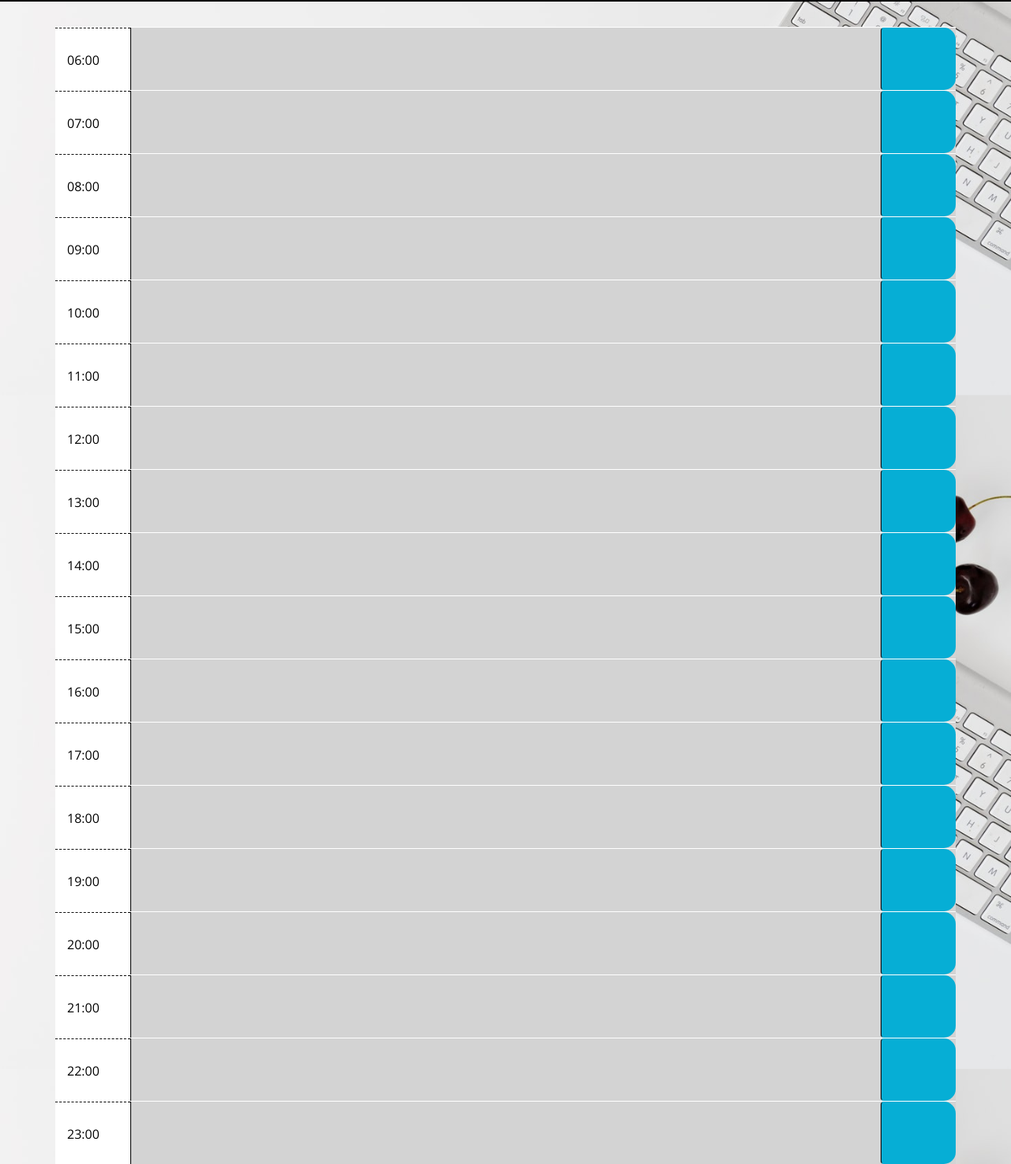
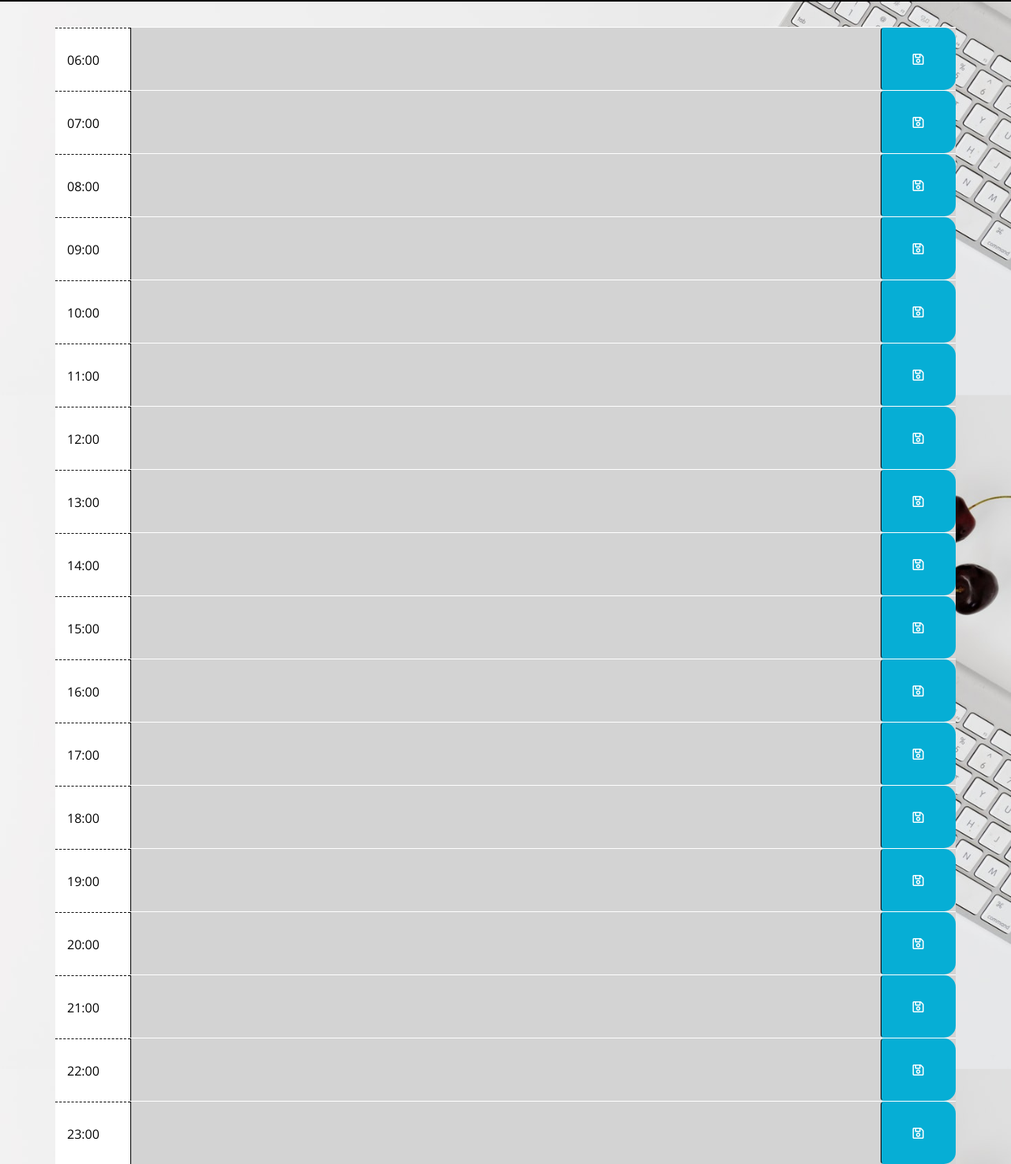
Before and after one commit to David-Irving/WorkDayScheduler, a plain HTML site: page index.html in a window 1280 px wide. Shown: the part 353-1827 px from the top of the page at 79% size. Drawn offline with nearby package versions, Linux system fonts and the light colour scheme.

Commit message:
scheduler

```diff
--- a/index.html
+++ b/index.html
@@ -36,126 +36,126 @@
             06:00
         </div>
         <textarea class="col-md-10 description"></textarea>
-        <button class="btn saveBtn col-md-1"><i class="hourInput"></i></button>
+        <button class="btn saveBtn col-md-1"><i class="hourInput far fa-save"></i></button>
     </div>
     <div id="hour7" class="row hourBlock">
         <div class="col-md-1 hour">
             07:00
         </div>
         <textarea class="col-md-10 description"></textarea>
-        <button class="btn saveBtn col-md-1"><i class="hourInput"></i></button>
+        <button class="btn saveBtn col-md-1"><i class="hourInput far fa-save"></i></button>
     </div>
     <div id="hour8" class="row hourBlock">
         <div class="col-md-1 hour">
             08:00
         </div>
         <textarea class="col-md-10 description"></textarea>
-        <button class="btn saveBtn col-md-1"><i class="hourInput"></i></button>
+        <button class="btn saveBtn col-md-1"><i class="hourInput far fa-save"></i></button>
     </div>
     <div id="hour9" class="row hourBlock">
         <div class="col-md-1 hour">
             09:00
         </div>
         <textarea class="col-md-10 description"></textarea>
-        <button class="btn saveBtn col-md-1"><i class="hourInput"></i></button>
+        <button class="btn saveBtn col-md-1"><i class="hourInput far fa-save"></i></button>
     </div>
     <div id="hour10" class="row hourBlock">
         <div class="col-md-1 hour">
             10:00
         </div>
         <textarea class="col-md-10 description"></textarea>
-        <button class="btn saveBtn col-md-1"><i class="hourInput"></i></button>
+        <button class="btn saveBtn col-md-1"><i class="hourInput far fa-save"></i></button>
     </div>
     <div id="hour11" class="row hourBlock">
         <div class="col-md-1 hour">
             11:00
         </div>
         <textarea class="col-md-10 description"></textarea>
-        <button class="btn saveBtn col-md-1"><i class="hourInput"></i></button>
+        <button class="btn saveBtn col-md-1"><i class="hourInput far fa-save"></i></button>
     </div>
     <div id="hour12" class="row hourBlock">
         <div class="col-md-1 hour">
             12:00
         </div>
         <textarea class="col-md-10 description"></textarea>
-        <button class="btn saveBtn col-md-1"><i class="hourInput"></i></button>
+        <button class="btn saveBtn col-md-1"><i class="hourInput far fa-save"></i></button>
     </div>
     <div id="hour13" class="row hourBlock">
         <div class="col-md-1 hour">
             13:00
         </div>
         <textarea class="col-md-10 description"></textarea>
-        <button class="btn saveBtn col-md-1"><i class="hourInput"></i></button>
+        <button class="btn saveBtn col-md-1"><i class="hourInput far fa-save"></i></button>
     </div>
     <div id="hour14" class="row hourBlock">
         <div class="col-md-1 hour">
             14:00
         </div>
         <textarea class="col-md-10 description"></textarea>
-        <button class="btn saveBtn col-md-1"><i class="hourInput"></i></button>
+        <button class="btn saveBtn col-md-1"><i class="hourInput far fa-save"></i></button>
     </div>
     <div id="hour15" class="row hourBlock">
         <div class="col-md-1 hour">
             15:00
         </div>
         <textarea class="col-md-10 description"></textarea>
-        <button class="btn saveBtn col-md-1"><i class="hourInput"></i></button>
+        <button class="btn saveBtn col-md-1"><i class="hourInput far fa-save"></i></button>
     </div>
     <div id="hour16" class="row hourBlock">
         <div class="col-md-1 hour">
             16:00
         </div>
         <textarea class="col-md-10 description"></textarea>
-        <button class="btn saveBtn col-md-1"><i class="hourInput"></i></button>
+        <button class="btn saveBtn col-md-1"><i class="hourInput far fa-save"></i></button>
     </div>
     <div id="hour17" class="row hourBlock">
         <div class="col-md-1 hour">
             17:00
         </div>
         <textarea class="col-md-10 description"></textarea>
-        <button class="btn saveBtn col-md-1"><i class="hourInput"></i></button>
+        <button class="btn saveBtn col-md-1"><i class="hourInput far fa-save"></i></button>
     </div>
     <div id="hour18" class="row hourBlock">
         <div class="col-md-1 hour">
             18:00
         </div>
         <textarea class="col-md-10 description"></textarea>
-        <button class="btn saveBtn col-md-1"><i class="hourInput"></i></button>
+        <button class="btn saveBtn col-md-1"><i class="hourInput far fa-save"></i></button>
     </div>
     <div id="hour19" class="row hourBlock">
         <div class="col-md-1 hour">
             19:00
         </div>
         <textarea class="col-md-10 description"></textarea>
-        <button class="btn saveBtn col-md-1"><i class="hourInput"></i></button>
+        <button class="btn saveBtn col-md-1"><i class="hourInput far fa-save"></i></button>
     </div>
     <div id="hour20" class="row hourBlock">
         <div class="col-md-1 hour">
             20:00
         </div>
         <textarea class="col-md-10 description"></textarea>
-        <button class="btn saveBtn col-md-1"><i class="hourInput"></i></button>
+        <button class="btn saveBtn col-md-1"><i class="hourInput far fa-save"></i></button>
     </div>
     <div id="hour21" class="row hourBlock">
         <div class="col-md-1 hour">
             21:00
         </div>
         <textarea class="col-md-10 description"></textarea>
-        <button class="btn saveBtn col-md-1"><i class="hourInput"></i></button>
+        <button class="btn saveBtn col-md-1"><i class="hourInput far fa-save"></i></button>
     </div>
     <div id="hour22" class="row hourBlock">
         <div class="col-md-1 hour">
             22:00
         </div>
         <textarea class="col-md-10 description"></textarea>
-        <button class="btn saveBtn col-md-1"><i class="hourInput"></i></button>
+        <button class="btn saveBtn col-md-1"><i class="hourInput far fa-save"></i></button>
     </div>
     <div id="hour23" class="row hourBlock">
         <div class="col-md-1 hour">
             23:00
         </div>
         <textarea class="col-md-10 description"></textarea>
-        <button class="btn saveBtn col-md-1"><i class="hourInput"></i></button>
+        <button class="btn saveBtn col-md-1"><i class="hourInput far fa-save"></i></button>
     </div>
     </div>
     <script src="https://cdnjs.cloudflare.com/ajax/libs/jquery/3.2.1/jquery.min.js"></script>
--- a/script.js
+++ b/script.js
@@ -1,3 +1,5 @@
+// $(function(){ console.clear(); });
+
 function realtimeClock() {
     var rtClock = new Date();
     var hours = rtClock.getHours();
@@ -66,7 +68,7 @@ saveBtn.on("click", function() {
     var time = $(this).siblings(".hour").text();
     var description = $(this).siblings(".description").val();
     localStorage.setItem(time, description);
-    console.log( "at ", time, "you need to", description);
+    console.log( "at " + time.trim() + " you need to " + description);
 });
 
 hourTracker();
```
